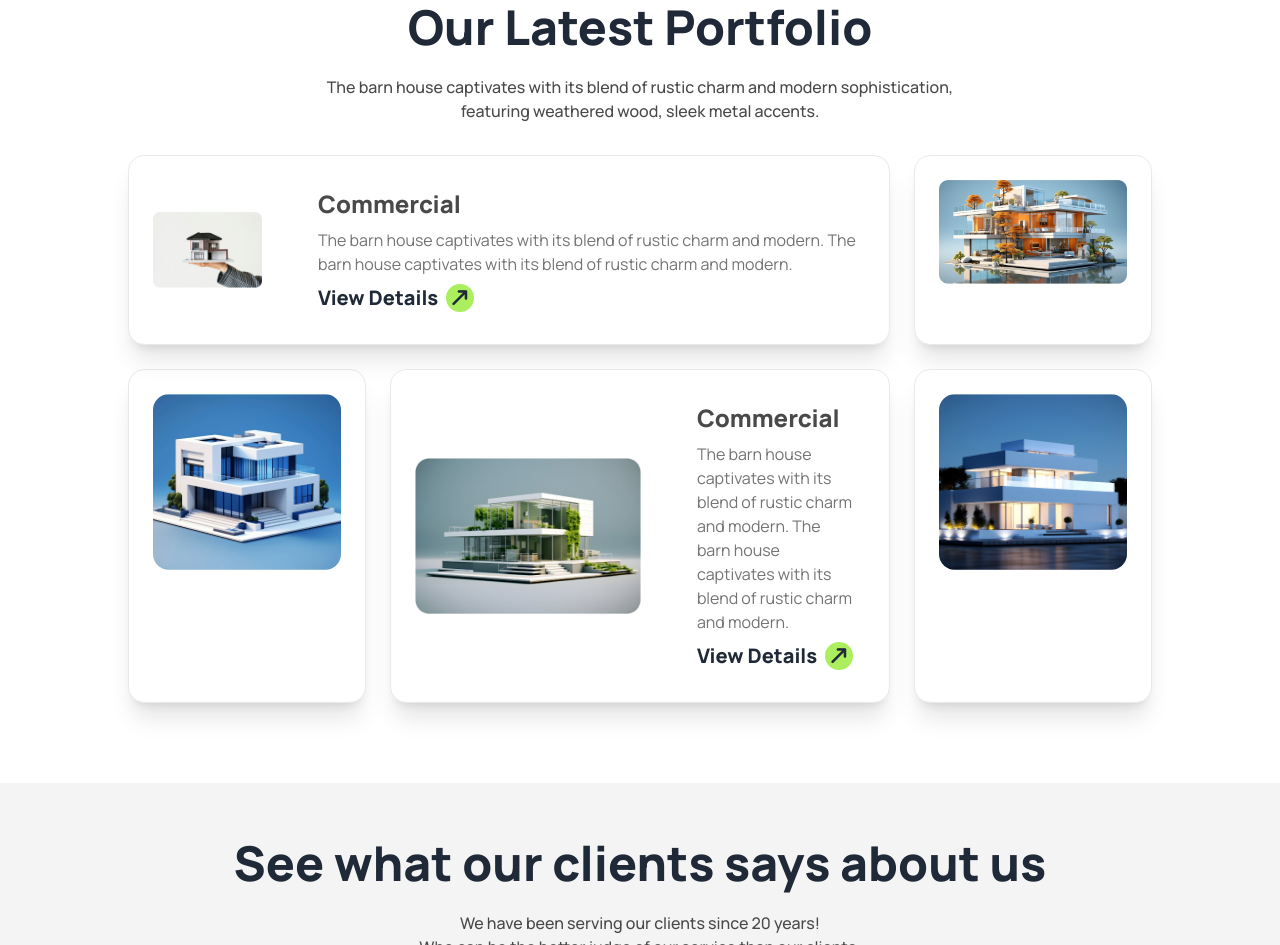
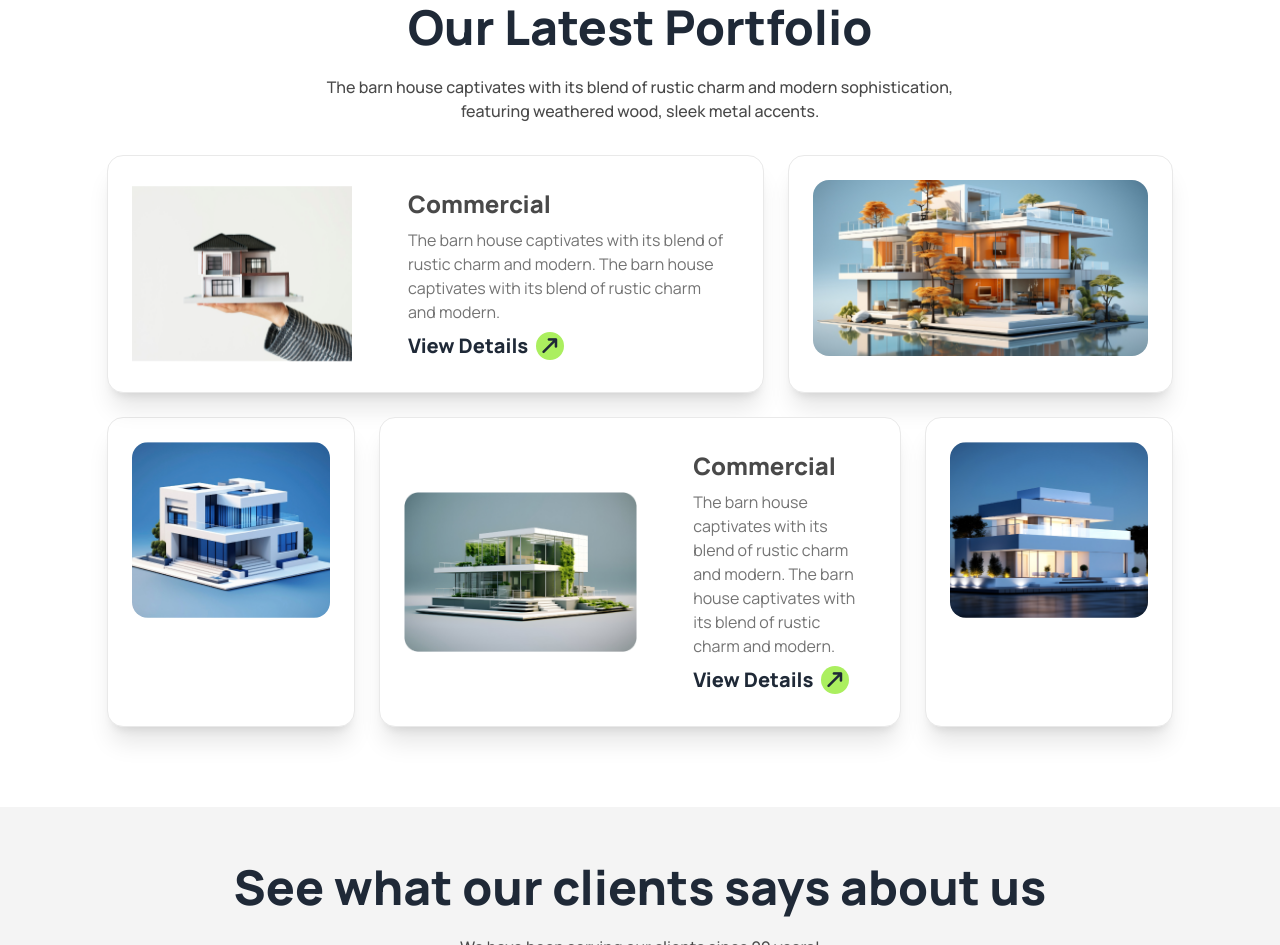
Before and after one commit to ayan630/Assignment-3-Abidur-PH-Rinterio, a plain HTML site: page index.html in a window 1280 px wide. Shown: the part 2674-3619 px from the top of the page. Drawn offline with nearby package versions, Linux system fonts and the light colour scheme.

Commit message:
fixed width and spacing of portfolio & lets connect section

```diff
--- a/index.html
+++ b/index.html
@@ -59,8 +59,6 @@
                                 class="fa-solid rounded-full text-white p-1 -rotate-45 bg-black fa-arrow-right-long"></i></a>
                     </div>
                     <i class="lg:hidden fa-solid fa-bars text-[#737373] p-2.5 bg-black rounded-full"></i>
-
-
                 </div>
             </div>
         </nav>
@@ -94,7 +92,7 @@
             </div>
             <!-- <div class="hero  min-h-screen"> -->
             <div class="hero mt-10">
-                <div class="hero-content flex-col lg:flex-row my-16">
+                <div class="hero-content flex-col lg:flex-row my-16 lg:space-x-6">
                     <div class="lg:w-1/2">
                         <a class="btn font-bold rounded-3xl bg-white lg:mt-8 mb-7"><i
                                 class="fa-solid rounded-full p-1 fa-arrow-right-long"></i>About Us</a>
@@ -113,9 +111,9 @@
                             </div>
                         </div>
                         <div class="flex bg-white rounded-lg p-6">
-                            <img src="assets/commercial.png" alt="Commercial Building icon">
+                            <img src="assets/residential.png" alt="Residential Building icon">
                             <div class="ml-6">
-                                <h3 class="text-xl font-extrabold text-[#494949]">Commercial</h3>
+                                <h3 class="text-xl font-extrabold text-[#494949]">Residential</h3>
                                 <p class="font-medium text-[#737373]">The barn house captivates with its blend of rustic
                                     charm and modern.</p>
                             </div>
@@ -141,7 +139,7 @@
             </div>
             <!-- card container -->
             <!-- <div class="container mx-auto grid col-span-1 lg:grid-col-4"> -->
-            <div class="container mx-auto grid  lg:grid-cols-4 gap-4 mt-8">
+            <div class="container lg:w-5/6 mx-auto grid  lg:grid-cols-4 gap-4 lg:gap-16 mt-8">
                 <div class="card bg-base-100 w-96 lg:w-72 mx-auto lg:mb-24 shadow-xl bg-[#E7C1D3]">
                     <div class="card-body">
                         <div class="">
@@ -200,14 +198,15 @@
             </div>
 
             <!-- Portfolio card container -->
-            <div class="grid lg:grid-cols-4 gap-6 w-4/5 mx-auto">
+
+            <div class="grid lg:grid-cols-8 gap-6 w-11/12 lg:w-5/6 mx-auto">
                 <!-- card 1 -->
                 <div
-                    class="card flex-col lg:flex-row lg:col-span-3 card-side bg-base-100 shadow-xl  border border-[#E9E9E9]">
-                    <figure class="p-6 lg:w-1/3">
-                        <img src="assets/img1.png" alt="House on Hand image">
+                    class="card flex-col lg:flex-row lg:col-span-5 card-side bg-base-100 shadow-xl  border border-[#E9E9E9]">
+                    <figure class="p-6 ">
+                        <img class="lg:h-44" src="assets/img1.png" alt="House on Hand image">
                     </figure>
-                    <div class="card-body">
+                    <div class="card-body lg:w-2/3">
                         <h2 class="card-title font-extrabold text-2xl text-[#494949] -mt-9 lg:mt-0">Commercial</h2>
                         <p class="text-[#737373]">The barn house captivates with its blend of rustic charm and modern.
                             The barn house captivates with its blend of rustic charm and modern.</p>
@@ -218,9 +217,9 @@
                     </div>
                 </div>
                 <!-- card 2 -->
-                <div class="card-side bg-base-100 shadow-xl  border border-[#E9E9E9] rounded-2xl">
+                <div class="card-side bg-base-100 shadow-xl  border border-[#E9E9E9] rounded-2xl lg:col-span-3 object-fill">
                     <figure class="p-6">
-                        <img src="assets/img2.png" alt="Orange House">
+                        <img class="lg:h-44 lg:w-full rounded-2xl" src="assets/img2.png" alt="Orange House">
                     </figure>
                 </div>
                 <!-- card for sm device -->
@@ -231,7 +230,7 @@
                 </div>
 
                 <!-- card 3 -->
-                <div class="card-side bg-base-100 shadow-xl  border border-[#E9E9E9] rounded-2xl">
+                <div class="card-side bg-base-100 shadow-xl  border border-[#E9E9E9] rounded-2xl order-2 lg:order-none lg:col-span-2">
                     <figure class="p-6">
                         <img class="h-44 rounded-2xl" src="assets/img3.png" alt="Blue Duplex House">
                     </figure>
@@ -240,7 +239,7 @@
                 <!-- card 4 -->
 
                 <div
-                    class="card flex-col lg:flex-row lg:col-span-2 card-side bg-base-100 shadow-xl  border border-[#E9E9E9] rounded-2xl">
+                    class="card flex-col lg:flex-row lg:col-span-4 card-side bg-base-100 shadow-xl  border border-[#E9E9E9] rounded-2xl ">
                     <figure class="p-6">
                         <img class="object-contain" src="assets/img4.png" alt="Duplex House">
                     </figure>
@@ -256,7 +255,7 @@
                 </div>
 
                 <!-- card 5 -->
-                <div class="card-side bg-base-100 shadow-xl  border border-[#E9E9E9] rounded-2xl">
+                <div class="card-side bg-base-100 shadow-xl  border border-[#E9E9E9] rounded-2xl order-3 lg:order-none lg:col-span-2">
                     <figure class="p-6">
                         <img class="h-44 rounded-2xl" src="assets/img5.png" alt="Blue House">
                     </figure>
@@ -264,6 +263,20 @@
 
 
             </div>
+
+
+
+
+
+
+
+
+
+
+
+
+
+
         </section>
 
         <!-- Unique Section: Client Feedback -->
@@ -276,7 +289,7 @@
                     Who can be the better judge of our service than our clients.</p>
             </div>
 
-            <div class="w-10/12 mx-auto">
+            <div class="w-11/12 lg:w-10/12 mx-auto">
                 <div class="carousel carousel-center bg-neutral rounded-box space-x-4 p-4 bg-gray-400  w-full mb-14">
 
                     <!-- carousel item -1 -->
@@ -387,7 +400,7 @@
         <!-- Let's Connect section -->
         <section class="bg-no-repeat bg-cover" style="background-image: url(assets/bg.jpg);">
             <!-- Let's Connect Texts -->
-            <div class="w-4/5 mx-auto ">
+            <div class="w-11/12 lg:w-5/6 mx-auto ">
                 <div class="text-center">
                     <a class="btn font-bold rounded-3xl  bg-[#ABEF5F33] lg:mt-24 mt-8"><i
                             class="fa-solid rounded-full p-1 fa-arrow-right-long"></i>Let’s Connect</a>
```
